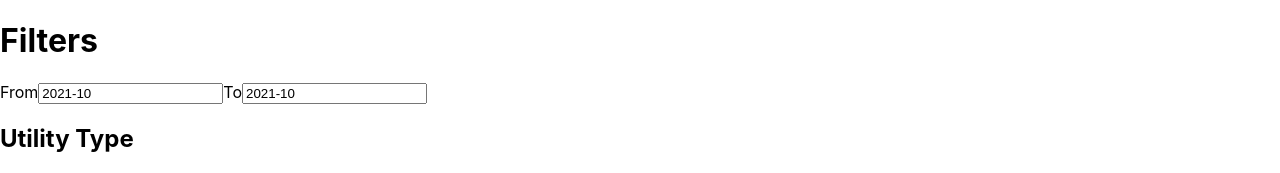
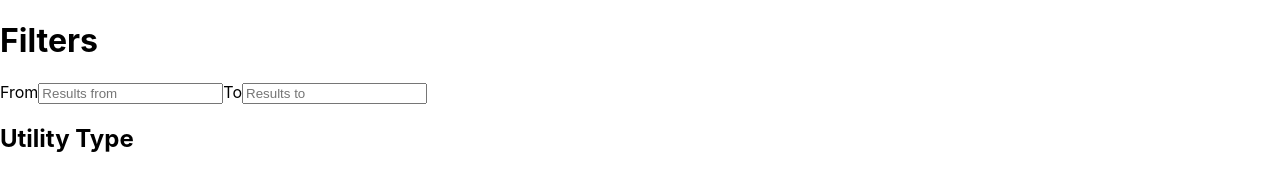
Before and after one commit to Jamie-Huff/suspg, a React (Create React App) app in the folder suspg-frontend/: page / in a window 1280 px wide. Shown: the top 173 px of the page. Built offline with nearby package versions, Linux system fonts and the light colour scheme; no server answers.

Commit message:
fix date selector to diplay proper date

```diff
--- a/suspg-frontend/src/App.js
+++ b/suspg-frontend/src/App.js
@@ -13,8 +13,8 @@ function App() {
   const [waterChecked, setWaterChecked] = React.useState(true);
   const [gasChecked, setGasChecked] = React.useState(true);
   const [electricityChecked, setElectricityChecked] = React.useState(true);
-  const [startDate, setStartDate] = useState(new Date());
-  const [endDate, setEndDate] = useState(new Date());
+  const [startDate, setStartDate] = useState();
+  const [endDate, setEndDate] = useState();
   const [waterData, setWaterData] = useState(null);
   const [gasData, setGasData] = useState(null);
   const [electricityData, setElectricityData] = useState(null);
@@ -92,20 +92,17 @@ function App() {
       setElectricityData([])
     }
   };
+
   // https://www.npmjs.com/package/react-datepicker need to figure this part out
-  const handleChange = date => {
-    const valueOfInput = date;
-    console.log(valueOfInput)
-  };
 
   return (
     <div>
       <h1>Filters</h1>
       <div>
           From
-          <DatePicker selected={startDate} onChange={(v => setStartDate(v))} dateFormat="yyyy-MM" showMonthYearPicker showFullMonthYearPicker showTwoColumnMonthYearPicker todayButton="Today" maxDate={new Date()} placeholderText='Results from:' defaultDate={''}/>
+          <DatePicker selected={startDate} onChange={(v => console.log(v) || setStartDate(v))} dateFormat="yyyy-MM" showMonthYearPicker showFullMonthYearPicker showTwoColumnMonthYearPicker todayButton="Today" maxDate={new Date()} placeholderText='Results from' defaultDate={''}/>
           To
-          <DatePicker selected={endDate} onChange={(v => setEndDate(v))} dateFormat="yyyy-MM" showMonthYearPicker showFullMonthYearPicker showTwoColumnMonthYearPicker todayButton="Today" maxDate={new Date()} placeholderText='Results to:' defaultDate={''}/>
+          <DatePicker selected={endDate} onChange={(v => console.log(v) || setEndDate(v))} dateFormat="yyyy-MM" showMonthYearPicker showFullMonthYearPicker showTwoColumnMonthYearPicker todayButton="Today" maxDate={new Date()} placeholderText='Results to' defaultDate={''}/>
       </div>
 
       <h2>Utility Type</h2>
```
